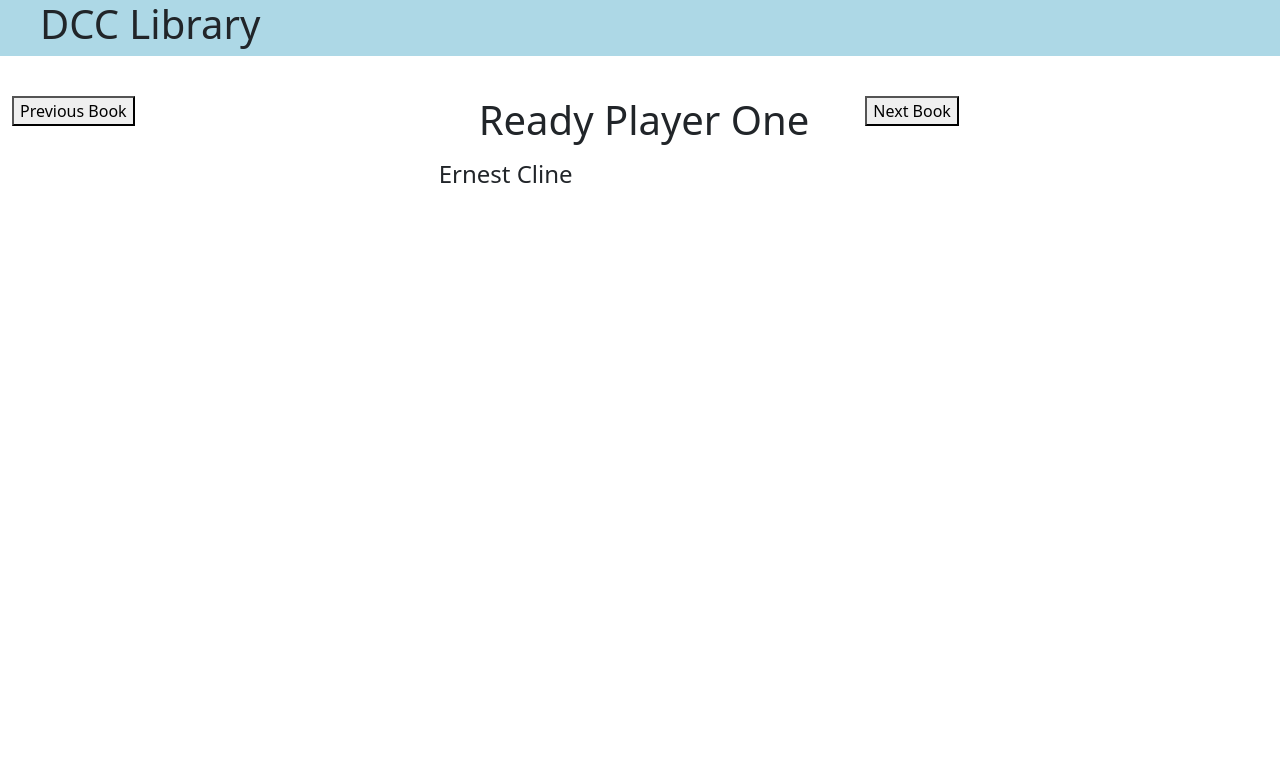
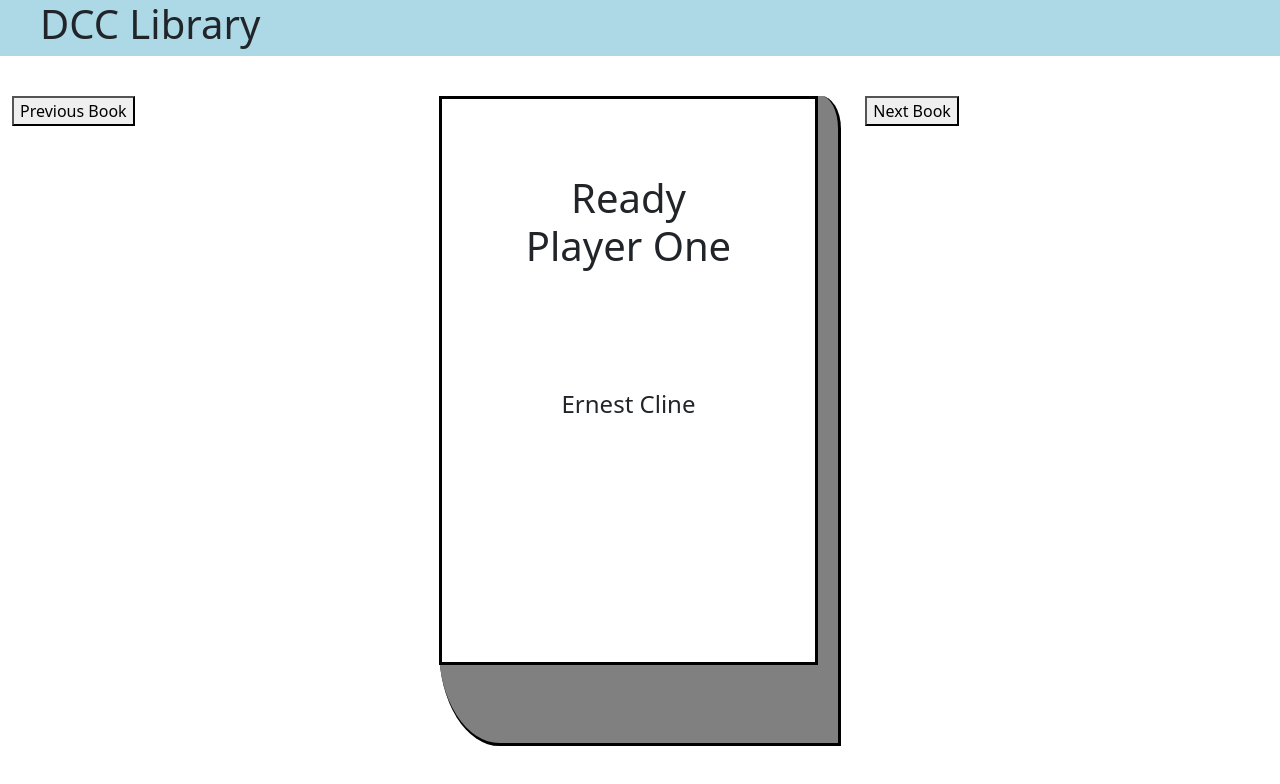
Before and after one commit to youngcharleslucas/DCCLibraryReactTutorial, a React (Create React App) app: page / in a window 1280 px wide. Shown: the top 784 px of the page. Built offline with nearby package versions, Linux system fonts and the light colour scheme.

Commit message:
Book component

```diff
--- /dev/null
+++ b/src/components/Book/Book.css
@@ -0,0 +1,32 @@
+.cover {
+    background-color: white;
+    text-align: center;
+    border: solid black;
+    border-width: 1 1px;
+    height: 88%;
+    width: 95%;
+}
+
+.book {
+    background-color: grey;
+    text-align: center;
+    border-right: solid black;
+    border-bottom: solid black;
+    border-width: 1 1px;
+    height: 650px;
+    width: 100%;
+    border-bottom-left-radius: 15%;
+    border-top-right-radius: 5%;
+}
+
+.title {
+    padding: 20%;
+
+}
+
+.author {
+    padding-top: 10%;
+    padding-left: 5%;
+    padding-right: 5%;
+    padding-bottom: 50%;
+}
--- /dev/null
+++ b/src/components/Book/Book.jsx
@@ -0,0 +1,15 @@
+import React from "react";
+import "./Book.css"
+
+const Book = (props) => {
+    return (
+        <div className="book">
+            <div className="cover">
+                <h1 className="title">{props.book.title}</h1>
+                <h4 className="author">{props.book.author}</h4>
+            </div>
+        </div>
+    );
+}
+
+export default Book;
--- a/src/components/BookViewer/BookViewer.jsx
+++ b/src/components/BookViewer/BookViewer.jsx
@@ -1,4 +1,5 @@
 import React from "react";
+import Book from '../Book/Book';
 
 const BookViewer = (props) => {
     return (
@@ -9,8 +10,7 @@
             </div>
             <div className="col-md-4">
                 {/*Display book with cover*/}
-                <h1>{props.book.title}</h1>
-                <h4>{props.book.author}</h4>
+                <Book book={props.book}/>
             </div>
             <div className="col-md-4">
                 {/*Button here to move to the previous book viewed*/}
```
